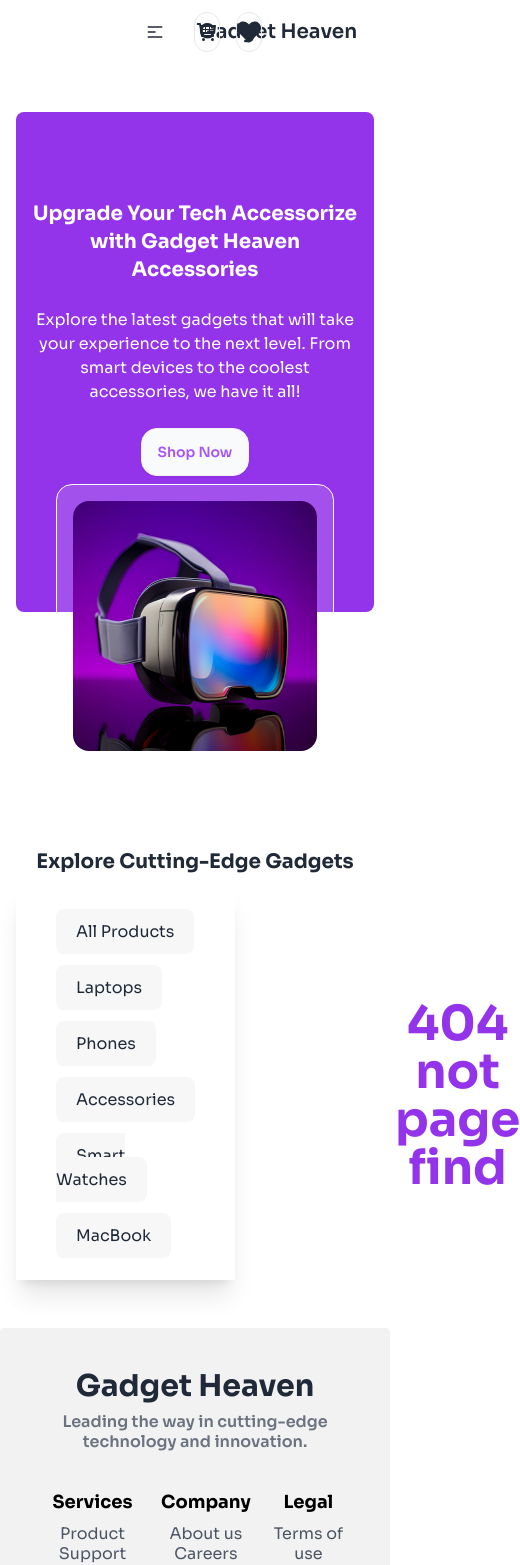
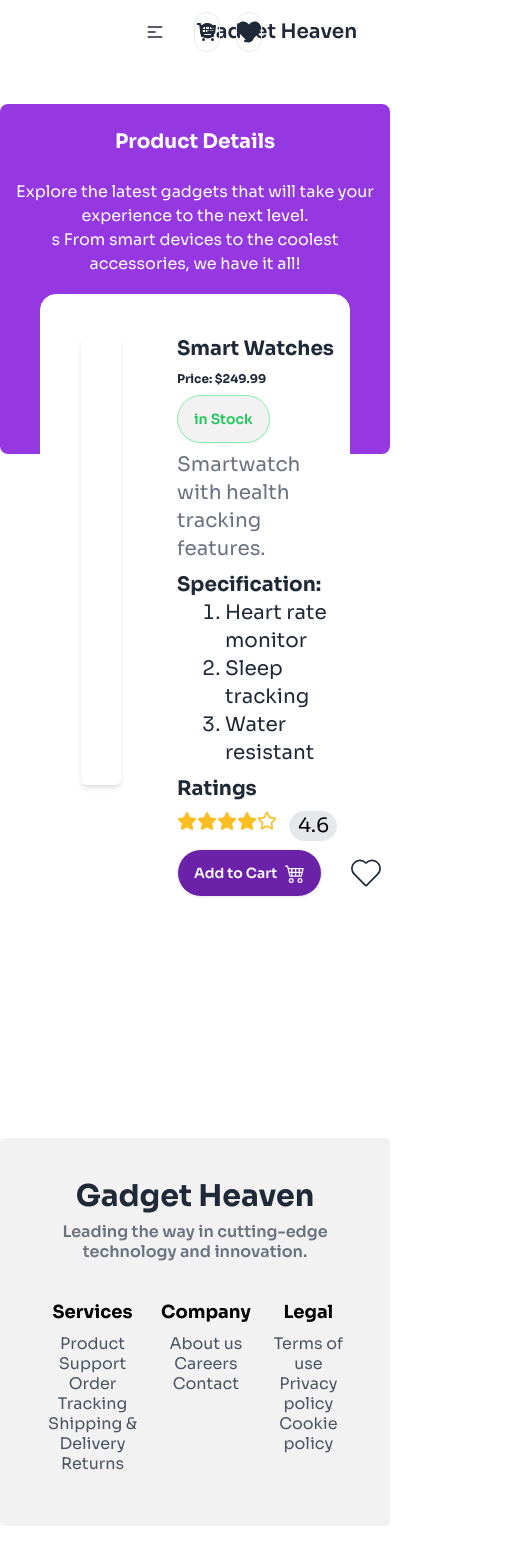
Before and after one commit to programming-hero-web-course-4/b10a8-gadget-heaven-MeghlaB, a React (Vite) app: page /product/1 in a window 390 px wide. Shown: the top 1565 px of the page, 520 px wide, since content can reach past the window. After the commit the page ends 1526 px from the top, so only its background shows below. Built offline with nearby package versions, Linux system fonts and the light colour scheme.

Commit message:
cardDetails Added

```diff
--- a/src/Components/HomeBanner.jsx
+++ b/src/Components/HomeBanner.jsx
@@ -2,8 +2,8 @@
 import Hero from './Hero'
 export default function HomeBanner() {
   return (
-    <div className=' '>
-      <div className=" pt-12 bg-purple-600 min-h-[500px] gap-1 rounded-lg">
+    <div className=' container mx-auto'>
+      <div className=" pt-12 bg-[#9538E2] min-h-[500px] gap-1 rounded-lg">
         <div className="hero-content items-center text-center ">
             <div className="pt-6">
             <h1 className="text-xl md:text-2xl pt-0 lg:text-5xl font-bold text-white">Upgrade Your Tech Accessorize with Gadget Heaven Accessories</h1>
@@ -11,9 +11,11 @@
             Explore the latest gadgets that will take your experience to the next level. From smart devices to the coolest accessories, we have it all!
             </p>
             <button className="btn bg-slate-50 rounded-2xl text-purple-500">Shop Now</button>
-            </div>
+          </div>
         </div>
         </div>
+
+
 
     </div>
   )
--- a/src/Components/Navbar.jsx
+++ b/src/Components/Navbar.jsx
@@ -7,7 +7,14 @@
 // className={({isActive})=>`${isActive?' border px-5 py-3  rounded-2xl bg-purple-600 text-white':''}`}
 export default function Navbar() {
     const location = useLocation()
-    const isHomePage = location.pathname === "/";
+    const isHomePage = location.pathname === "/"||
+    location.pathname ==='/product/All%20Products'||
+    location.pathname=== '/product/Laptops'||
+    location.pathname ==='/product/Phones'||
+    location.pathname==='/product/Accessories'||
+    location.pathname ==='/product/Smart%20Watches'||
+    location.pathname ==='/product/MacBook';
+
     // console.log(isHomePage)
   return (
     <div className={`navbar px-32 flex justify-between ${isHomePage?'absolute top-12 left-0  z-10 text-white':'relative'} `}>
--- a/src/Home/ProducsBtn.jsx
+++ b/src/Home/ProducsBtn.jsx
@@ -1,10 +1,10 @@
 import React from 'react'
 import { Link, NavLink } from 'react-router-dom'
 export default function ProducsBtn({product}) {
-    console.log(product)
+    // console.log(product)
   return (
     <div className=' '>
-        <NavLink className={({isActive})=>`bg-[#F7F7F7] px-5 py-3 w-52 rounded-lg space-y-4 ${isActive?'active bg-purple-700 text-white':''}`}  to={`/product/${product.name}` }>
+        <NavLink className={({isActive})=>`bg-[#F7F7F7] px-5 py-3 w-64 rounded-lg space-y-4 ${isActive?'active bg-purple-700 text-white':''}`}  to={`/product/${product.name}` }>
         {product.name}
         </NavLink>
     </div>
--- a/src/MainLayout/MainLayout.jsx
+++ b/src/MainLayout/MainLayout.jsx
@@ -9,7 +9,7 @@
       {/* Navbar */}
       <Navbar></Navbar>
       {/* Others Components */}
-      <div className='min-h-[calc(100vh-288px)] container mx-auto px-4 py-12'>
+      <div className='min-h-[calc(100vh-288px)]  py-10'>
         <Outlet></Outlet>
       </div>
       {/* Footer */}
--- a/src/Pages/Card.jsx
+++ b/src/Pages/Card.jsx
@@ -1,7 +1,7 @@
 import React from 'react'
-
+import { Link } from 'react-router-dom'
 export default function Card({card}) {
-    const {product_image,product_title,price}= card
+    const {product_image,product_title,price,product_id}= card
     // console.log(card)
   return (
     <div className="card bg-base-100 w-72 shadow-xl">
@@ -15,7 +15,7 @@
             <h2 className="card-title">{product_title}</h2>
             <p className='text-gray-500'>Price: {price}</p>
             <div className="card-actions">
-            <button className="btn btn-outline btn-primary rounded-full">View Details</button>
+            <Link to={`/product/${product_id}`}><button className='btn btn-outline btn-primary rounded-full'>View Details</button></Link>
             </div>
         </div>
     </div>
--- /dev/null
+++ b/src/Pages/CardDetails.jsx
@@ -0,0 +1,80 @@
+import React, { useEffect, useState } from 'react'
+import { useLoaderData, useParams } from 'react-router-dom'
+import { FaStar } from "react-icons/fa6";
+import { LuStar } from "react-icons/lu";
+import { BsCart4 } from "react-icons/bs";
+import { CiHeart } from "react-icons/ci";
+export default function CardDetails() {
+    const product = useLoaderData()
+    console.log(product)
+    const {product_id}= useParams()
+    console.log(product_id)
+    const [products , setProducts] = useState([])
+    useEffect(()=>{
+        const productFind = product.find((product)=> product.product_id == product_id)
+        setProducts(productFind)
+    },[])
+    console.log(products)
+    const {product_image,name,price,description,Specification,rating
+
+    } = products
+  return (
+      <div>
+          <div className='bg-[#9538E2] min-h-[350px] w-full  rounded-lg'>
+            <div className='hero-content items-center text-center'>
+                <div className='pt-2 '>
+                    <h1 className='text-xl md:text-2xl pt-0 lg:text-3xl font-bold text-white'>
+                     Product Details
+                    </h1>
+                    <p className="py-6 text-white">
+                        Explore the latest gadgets that will take your experience to the next level. <br />s From smart devices to the coolest accessories, we have it all!
+                    </p>
+                </div>
+            </div>
+        </div>
+        <div className=" px-10 container mx-auto  relative -top-40  ">
+      <div className=" border bg-white p-4 rounded-2xl border-white  ">
+        <div className=" rounded-md banner bg-white p-6 flex gap-14  ">
+           <div className='p-5 h-[450px] w-[424px] shadow-md rounded-md'>
+               <img src={product_image} alt="" className='w-full' />
+           </div>
+           <div className='space-y-2'>
+                <h1 className='text-xl lg:text-2xl font-bold'>{name}</h1>
+                <p className='text-xs font-bold'>Price: <span>$</span>{price}</p>
+                <button className='btn rounded-full border-green-300 text-green-500'>in Stock</button>
+                <h1 className="text-gray-500 text-xl">{description}</h1>
+                <div>
+                    <h1 className='text-xl lg:text-2xl font-bold'>Specification:</h1>
+                    <ul className='text-xl ml-12'>
+                       {
+                        Specification && Specification.map(list=>(<li key={list} className='list-decimal'>{list}</li>))
+                       }
+                    </ul>
+                </div>
+                <h1 className='text-xl font-bold'>Ratings</h1>
+                <div className='flex text-xl text-amber-400 '>
+                    <p><FaStar /></p>
+                    <p><FaStar /></p>
+                    <p><FaStar /></p>
+                    <p><FaStar /></p>
+                    <p><LuStar /></p>
+                    <div className='ml-3 px-2 w-12  bg-gray-200 border rounded-full'>
+                      <button className='text-black'>{rating}</button>
+                    </div>
+                </div>
+                <div className='flex items-center gap-6'>
+                    <button className='flex gap-2 items-center btn bg-purple-800 rounded-full text-white hover:bg-purple-950 '>Add to Cart<BsCart4 className='text-xl' /></button>
+                    <div >
+                      <CiHeart className='text-2xl w-10 h-10 items-center rounded-full border-spacing-20'/>
+                    </div>
+
+                </div>
+           </div>
+        </div>
+        </div>
+      </div>
+      </div>
+
+
+  )
+}
--- a/src/Pages/Cards.jsx
+++ b/src/Pages/Cards.jsx
@@ -24,7 +24,7 @@
 
 
     },[Cards,products])
-    if(productsCard.length === 0){
+    if(products.length === 0){
       return <div className='text-center flex items-center justify-center mx-36'><h1 className='text-5xl font-bold text-purple-600 mt-6'>404 not page find</h1></div>
     }
 
--- a/src/Pages/Cartdetails.jsx
+++ /dev/null
@@ -1,9 +0,0 @@
-import React from 'react'
-
-export default function Cartdetails() {
-  return (
-    <div>
-      rfc..............................
-    </div>
-  )
-}
--- a/src/Pages/DetailsHEro.jsx
+++ /dev/null
@@ -1,12 +0,0 @@
-import React from 'react'
-
-export default function DetailsHEro({data}) {
-console.log(data)
-  return (
-    <div className=" px-10 container mx-auto  relative -top-32  ">
-    <div className=" border bg-white/15 p-4 rounded-2xl border-white  ">
-
-      </div>
-    </div>
-  )
-}
--- a/src/Pages/Home.jsx
+++ b/src/Pages/Home.jsx
@@ -15,14 +15,13 @@
         {/* banner */}
         <HomeBanner></HomeBanner>
         <Hero></Hero>
-      {/* <Join></Join> */}
       {/* Heading */}
       <Heading
       title={'Explore Cutting-Edge Gadgets'}
       >
       </Heading>
       {/* Products btn */}
-      <div className='flex gap-4'>
+      <div className='flex gap-4 container mx-auto'>
       <Productsbtn products={products}></Productsbtn>
       <Outlet></Outlet>
       </div>
--- a/src/Pages/Products.jsx
+++ b/src/Pages/Products.jsx
@@ -5,7 +5,7 @@
     // const[Products , setproducts]=products('All products')
     // console.log(products)
   return (
-    <div className=' '>
+    <div className=''>
         <div className='bg-white shadow-xl w-1[300px] py-8 flex flex-col px-10 gap-8'>
             {
               products.map((product)=><ProducsBtn key={product.product_id}
--- a/src/Routes/Routes.jsx
+++ b/src/Routes/Routes.jsx
@@ -4,7 +4,8 @@
 import Cards from "../Pages/Cards";
 import Statistics from "../Components/Statistics";
 import Dashboard from "../Components/Dashboard";
-import Cartdetails from "../Pages/Cartdetails";
+import CardDetails from "../Pages/CardDetails";
+
 
 const router=createBrowserRouter([
     {
@@ -22,11 +23,11 @@
                        element:<Cards></Cards>,
                        loader:()=>fetch('/AllProducts.json')
                     },
-                    {
-                       path:'/product/:name',
-                       element:<Cards></Cards>,
-                       loader:()=>fetch('/AllProducts.json')
-                    }
+                    // {
+                    //    path:'/product/:name',
+                    //    element:<Cards></Cards>,
+                    //    loader:()=>fetch('/AllProducts.json')
+                    // }
                 ]
             },
             {
@@ -38,10 +39,17 @@
             {
                 path:'/dashboard',
                 element:<Dashboard></Dashboard>
+            },
+            {
+                path:'/product/:product_id',
+                element:<CardDetails></CardDetails>,
+                loader:()=>fetch('/AllProducts.json')
             }
 
         ]
     }
+
+
 ])
 
 export default router
```
